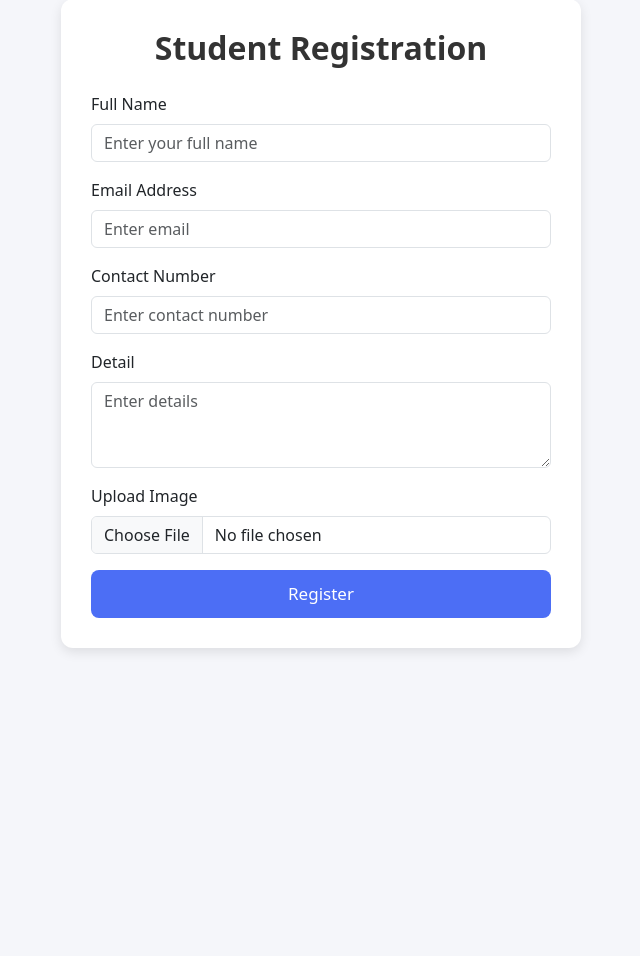
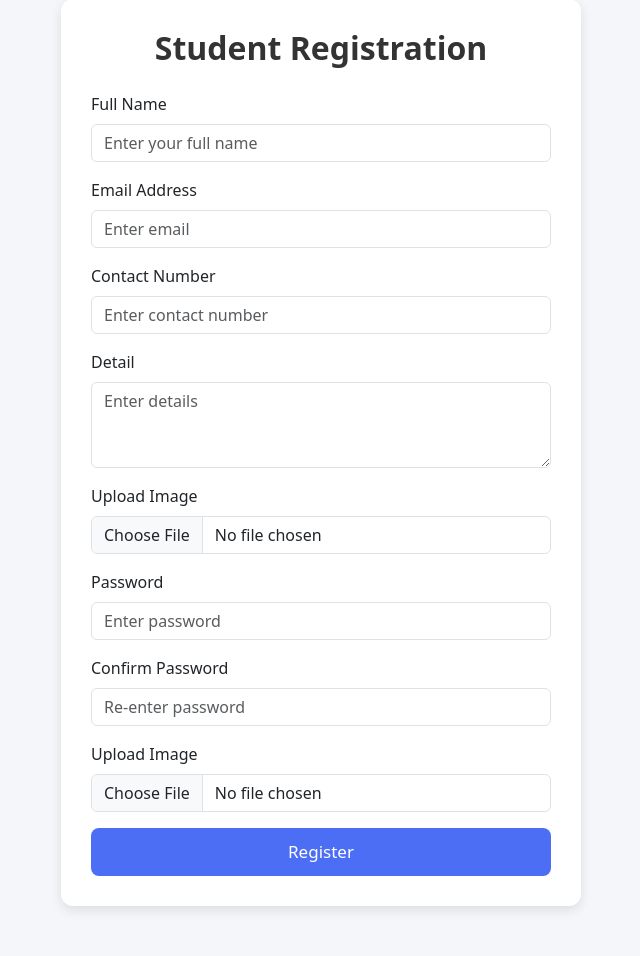
Before and after one commit to smritijaiswal2007/Registration_-_Login, a Django app: page /register/ in a window 1280 px wide. Shown: the part 51-1007 px from the top of the page, without its empty margins (319-959 px from the left). Before the commit the page ends 703 px from the top, so only its background shows below. Run offline with Django 5.2, Linux system fonts and the light colour scheme.

Commit message:
password and confirm password

```diff
--- a/project/app/models.py
+++ b/project/app/models.py
@@ -1,4 +1,5 @@
 from django.db import models
+
 
 # Create your models here.
 class Student(models.Model):
@@ -8,6 +9,8 @@ class Student(models.Model):
     Contact=models.IntegerField()
     Detail=models.CharField(max_length=100)
     Image=models.ImageField(upload_to='image/')
+    Password = models.CharField(max_length=100)
+
 
     # def _str_(self):
     #     return str(self.Contact) + self.Name + self.Email
--- a/project/app/templates/register.html
+++ b/project/app/templates/register.html
@@ -74,7 +74,7 @@
 
 <div class="form-container">
     <h2 class="form-title">Student Registration</h2>
-
+        {{msg}}
     <form action="{% url 'registerdata' %}" method="POST" enctype="multipart/form-data">
         {% csrf_token %}
 
@@ -103,6 +103,23 @@
             <input type="file" name="Image" class="form-control" required>
         </div>
 
+        <div class="mb-3">
+            <label class="form-label">Password</label>
+            <input type="password" name="Password" class="form-control" placeholder="Enter password" required>
+        </div>
+
+        <!-- CONFIRM PASSWORD FIELD -->
+        <div class="mb-3">
+            <label class="form-label">Confirm Password</label>
+            <input type="password" name="ConfirmPassword" class="form-control" placeholder="Re-enter password" required>
+        </div>
+
+        <div class="mb-3">
+            <label class="form-label">Upload Image</label>
+            <input type="file" name="Image" class="form-control" required>
+        </div>
+
+
         <button type="submit" class="btn btn-custom w-100">Register</button>
     </form>
 </div>
--- a/project/app/views.py
+++ b/project/app/views.py
@@ -1,4 +1,5 @@
 from django.shortcuts import render
+from .models import Student
 
 # Create your views here.
 def landing(request):
@@ -12,9 +13,24 @@ def registerdata(request):
         e = request.POST.get('Email')
         c = request.POST.get('Contact')
         d = request.POST.get('Detail')
+        p = request.POST['Password']
+        cp = request.POST['ConfirmPassword']
         i = request.FILES.get('Image')
+        print(n,e,c,d,p,cp,i)
+        user=Student.objects.filter(Email=e)
 
-        print(n, e, c, d, i)
+        if user:
+            msg = "already exist"
+            return render(request,'register.html',{'msg':msg})
+        else:
+            if p==cp:
+                Student.objects.create(Name=e,Email=e,Contact=c,Detail=d,Password=p,ConfirmPassword=cp,Image=i,)
+                msg = "Registration Done"
+                return render(request,'login.html',{'msg':msg})
+            else:
+                msg='p&cp not matched'
+                return render(request,'register.html',{'msg':msg})
+        # print(n, e, c, d, i)
 
         # return HttpResponse("OK")
 
```
Also changed, not shown: project/app/migrations/0002_student_password.py (added), project/db.sqlite3.
